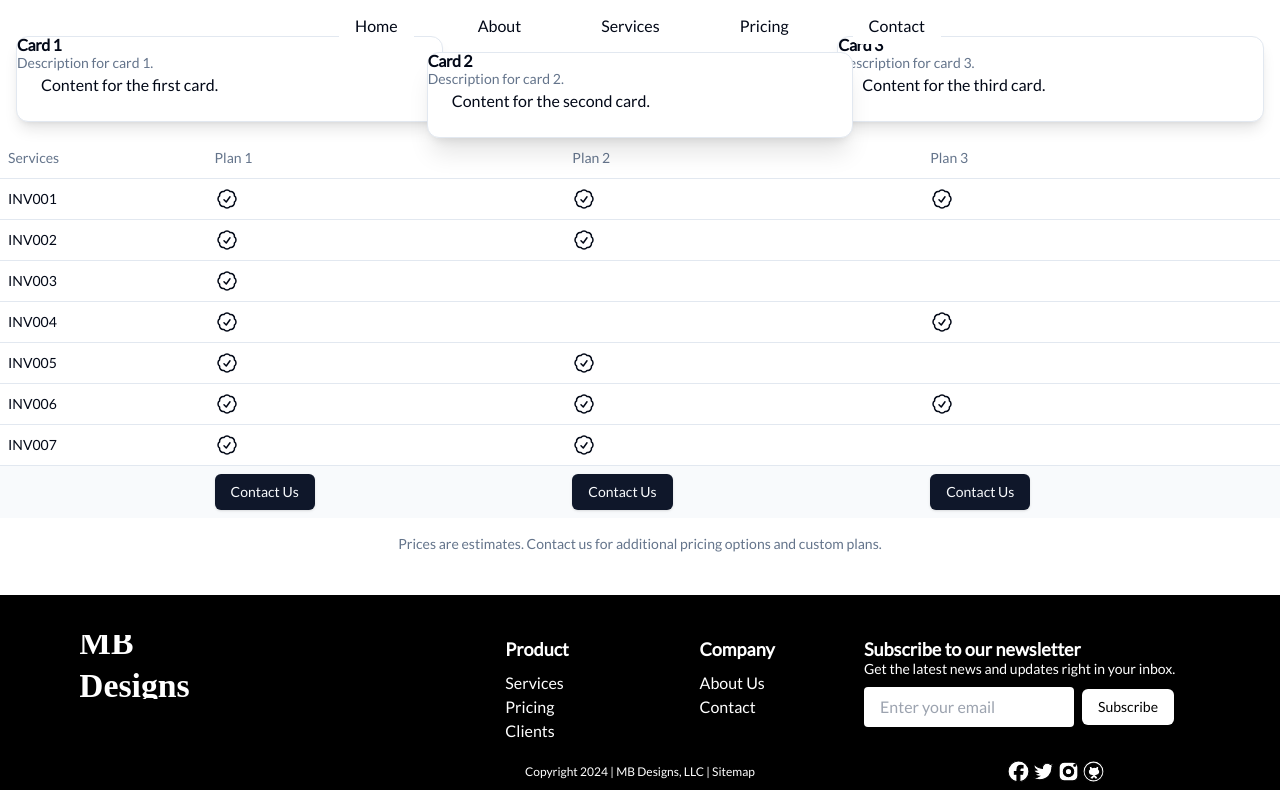
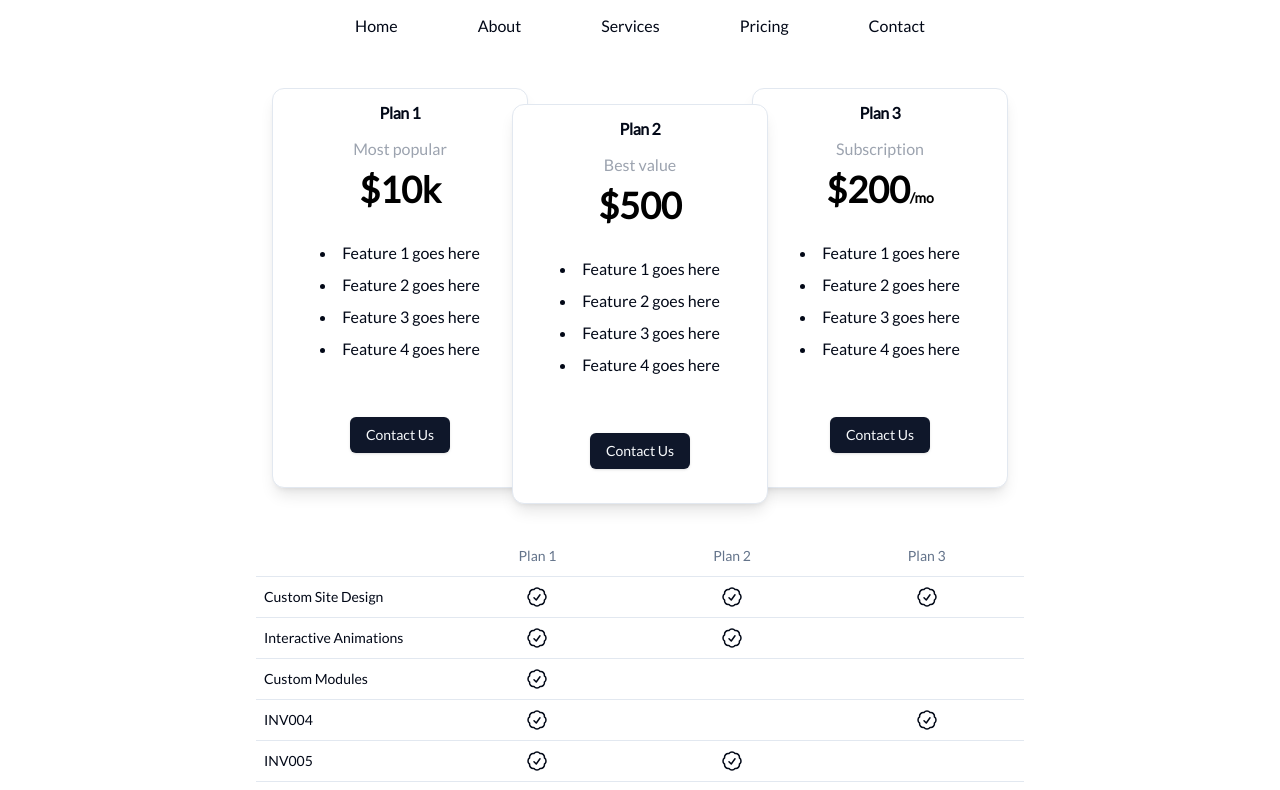
Before and after one commit to isaacsheyliger/mpa-demo, a Next.js app: page /pricing in a window 1280 px wide. Shown: the top 790 px of the page. Built offline with nearby package versions, Linux system fonts and the light colour scheme.

Commit message:
pricing page styling

```diff
--- a/src/app/_components/compare.tsx
+++ b/src/app/_components/compare.tsx
@@ -1,3 +1,5 @@
+import { Button } from "@/components/ui/button";
+import Link from "next/link";
 import {
   Card,
   CardContent,
@@ -7,6 +9,41 @@ import {
   CardTitle,
 } from "@/components/ui/card"
 
+const cards = {
+    card1: {
+        title: "Plan 1",
+        subtext: "Most popular",
+        price: "$10k",
+        features: [
+            "Feature 1 goes here",
+            "Feature 2 goes here",
+            "Feature 3 goes here",
+            "Feature 4 goes here",
+        ],
+    },
+    card2: {
+        title: "Plan 2",
+        subtext: "Best value",
+        price: "$500",
+        features: [
+            "Feature 1 goes here",
+            "Feature 2 goes here",
+            "Feature 3 goes here",
+            "Feature 4 goes here",
+        ],
+    },
+    card3: {
+        title: "Plan 3",
+        subtext: "Subscription",
+        price: "$200",
+        features: [
+            "Feature 1 goes here",
+            "Feature 2 goes here",
+            "Feature 3 goes here",
+            "Feature 4 goes here",
+        ],
+    },
+}
 /**
  * A responsive comparison component with three cards.
  * The center card slightly overlaps the other two cards.
@@ -21,26 +58,49 @@ export function Compare() {
   return (
     <div role="region" aria-labelledby="compare-title" className="flex flex-col md:flex-row items-center justify-center">
         <h2 id="compare-title" className="sr-only">Comparison Section</h2>
-        <Card aria-labelledby="card1-title" className="md:w-1/3 w-full transform transition-all md:-translate-y-4 md:hover:translate-y-0 shadow-lg">
-            <CardTitle id="card1-title">Card 1</CardTitle>
-            <CardDescription>Description for card 1.</CardDescription>
-            <CardContent>
-                <p>Content for the first card.</p>
+        <Card aria-labelledby="card1-title" className="flex flex-col items-center h-[400px] md:w-1/3 w-4/5 md:m-0 my-8 transform transition-all md:-translate-y-4 shadow-lg">
+            <CardTitle id="card1-title" className="p-4">{cards.card1.title}</CardTitle>
+            <p className="text-gray-400 pb-2">{cards.card1.subtext}</p>
+            <CardDescription className="text-4xl font-bold text-black pb-8">{cards.card1.price}</CardDescription>
+            <CardContent className="space-y-2 mb-8">
+                {cards.card1.features.map((feature, index) => (
+                    <li key={index}>{feature}</li>
+                ))}
             </CardContent>
+            <CardFooter>
+                <Button>Contact Us</Button>
+            </CardFooter>
         </Card>
-        <Card aria-labelledby="card2-title" className="md:w-1/3 w-full z-10 -mx-4 shadow-xl">
-            <CardTitle id="card2-title">Card 2</CardTitle>
-            <CardDescription>Description for card 2.</CardDescription>
-            <CardContent>
-                <p>Content for the second card.</p>
+        <Card aria-labelledby="card2-title" className="flex flex-col items-center h-[400px] md:w-1/3 w-4/5 z-10 md:-mx-4 md:my-0 my-8 shadow-lg">
+            <CardTitle id="card2-title" className="p-4">{cards.card2.title}</CardTitle>
+            <p className="text-gray-400 pb-2">{cards.card2.subtext}</p>
+            <CardDescription className="text-4xl font-bold text-black pb-8">{cards.card2.price}</CardDescription>
+            <CardContent className="space-y-2 mb-8">
+                {cards.card2.features.map((feature, index) => (
+                    <li key={index}>{feature}</li>
+                ))}
             </CardContent>
+            <CardFooter>
+                <Button>Contact Us</Button>
+            </CardFooter>
         </Card>
-        <Card aria-labelledby="card3-title" className="md:w-1/3 w-full transform transition-all md:-translate-y-4 md:hover:translate-y-0 shadow-lg">
-            <CardTitle id="card3-title">Card 3</CardTitle>
-            <CardDescription>Description for card 3.</CardDescription>
-            <CardContent>
-                <p>Content for the third card.</p>
+        <Card aria-labelledby="card3-title" className="flex flex-col items-center h-[400px] md:w-1/3 w-4/5 md:m-0 my-8 transform transition-all md:-translate-y-4 shadow-lg">
+            <CardTitle id="card3-title" className="p-4">{cards.card3.title}</CardTitle>
+            <p className="text-gray-400 pb-2">{cards.card3.subtext}</p>
+            <CardDescription className="flex items-baseline text-4xl font-bold text-black pb-8">
+                {cards.card3.price}
+                <p className="text-sm text-black">/mo</p>
+            </CardDescription>
+            <CardContent className="space-y-2 mb-8">
+                {cards.card3.features.map((feature, index) => (
+                    <li key={index}>{feature}</li>
+                ))}
             </CardContent>
+            <CardFooter>
+                <Button>
+                    <Link href="/contact">Contact Us</Link>
+                </Button>
+            </CardFooter>
         </Card>
     </div>
   );
--- a/src/app/_components/pricingtable.tsx
+++ b/src/app/_components/pricingtable.tsx
@@ -12,19 +12,19 @@ import {
 
   const comparisons = [
     {
-      compItem: "INV001",
+      compItem: "Custom Site Design",
       plan1: true,
       plan2: true,
       plan3: true,
     },
     {
-      compItem: "INV002",
+      compItem: "Interactive Animations",
       plan1: true,
       plan2: true,
       plan3: false,
     },
     {
-      compItem: "INV003",
+      compItem: "Custom Modules",
       plan1: true,
       plan2: false,
       plan3: false,
@@ -56,30 +56,30 @@ import {
 ]
 
 const checkBadge =
-<svg xmlns="http://www.w3.org/2000/svg" fill="none" viewBox="0 0 24 24" strokeWidth="1.5" stroke="currentColor" className="size-6">
+<svg xmlns="http://www.w3.org/2000/svg" fill="none" viewBox="0 0 24 24" strokeWidth="1.5" stroke="currentColor" className="size-6 mx-auto">
     <path strokeLinecap="round" strokeLinejoin="round" d="M9 12.75 11.25 15 15 9.75M21 12c0 1.268-.63 2.39-1.593 3.068a3.745 3.745 0 0 1-1.043 3.296 3.745 3.745 0 0 1-3.296 1.043A3.745 3.745 0 0 1 12 21c-1.268 0-2.39-.63-3.068-1.593a3.746 3.746 0 0 1-3.296-1.043 3.745 3.745 0 0 1-1.043-3.296A3.745 3.745 0 0 1 3 12c0-1.268.63-2.39 1.593-3.068a3.745 3.745 0 0 1 1.043-3.296 3.746 3.746 0 0 1 3.296-1.043A3.746 3.746 0 0 1 12 3c1.268 0 2.39.63 3.068 1.593a3.746 3.746 0 0 1 3.296 1.043 3.746 3.746 0 0 1 1.043 3.296A3.745 3.745 0 0 1 21 12Z" />
 </svg>
 
 export function PricingTable() {
     return (
-        <Table>
+        <Table className="my-8">
             <TableCaption>Prices are estimates. Contact us for additional pricing options and custom plans.</TableCaption>
             <TableHeader>
             {/* Each header column represents an available pricing plan */}
                 <TableRow>
-                    <TableHead>Services</TableHead>
-                    <TableHead>Plan 1</TableHead>
-                    <TableHead>Plan 2</TableHead>
-                    <TableHead>Plan 3</TableHead>
+                    <TableHead></TableHead>
+                    <TableHead className="text-center">Plan 1</TableHead>
+                    <TableHead className="text-center">Plan 2</TableHead>
+                    <TableHead className="text-center">Plan 3</TableHead>
                 </TableRow>
             </TableHeader>
             <TableBody>
             {/* Each row should map comparison results for each plan */}
             {comparisons.map((invoice) => (
                 <TableRow key={invoice.compItem}>
-                    <TableCell className="font-medium">{invoice.compItem}</TableCell>
+                    <TableCell>{invoice.compItem}</TableCell>
                     <TableCell>{invoice.plan1 ? checkBadge : <></>}</TableCell>
-                    <TableCell className="text-right">{invoice.plan2 ? checkBadge : <></>}</TableCell>
+                    <TableCell>{invoice.plan2 ? checkBadge : <></>}</TableCell>
                     <TableCell>{invoice.plan3 ? checkBadge : <></>}</TableCell>
                 </TableRow>
             ))}
@@ -89,13 +89,13 @@ export function PricingTable() {
                     <TableCell>
                     </TableCell>
                     <TableCell>
-                        <Button className="btn btn-primary">Contact Us</Button>
+                        <Button className="btn btn-primary md:ml-12">Contact Us</Button>
                     </TableCell>
                     <TableCell>
-                        <Button className="btn btn-primary">Contact Us</Button>
+                        <Button className="btn btn-primary md:ml-12">Contact Us</Button>
                     </TableCell>
                     <TableCell>
-                        <Button className="btn btn-primary">Contact Us</Button>
+                        <Button className="btn btn-primary md:ml-12">Contact Us</Button>
                     </TableCell>
                 </TableRow>
             </TableFooter>
--- a/src/app/pricing/page.tsx
+++ b/src/app/pricing/page.tsx
@@ -3,7 +3,7 @@ import { PricingTable } from "../_components/pricingtable";
 
 export default function Page() {
     return (
-        <main className="flex flex-col grow mb-4 mt-[52px] md:mt-0">
+        <main className="flex flex-col grow mb-4 mt-[52px] md:mx-auto md:min-w-[60%]">
             <Compare />
             <PricingTable />
         </main>
```
